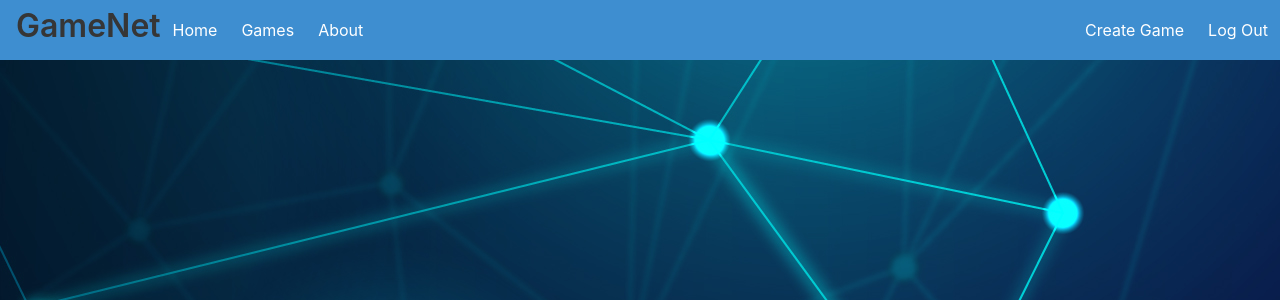
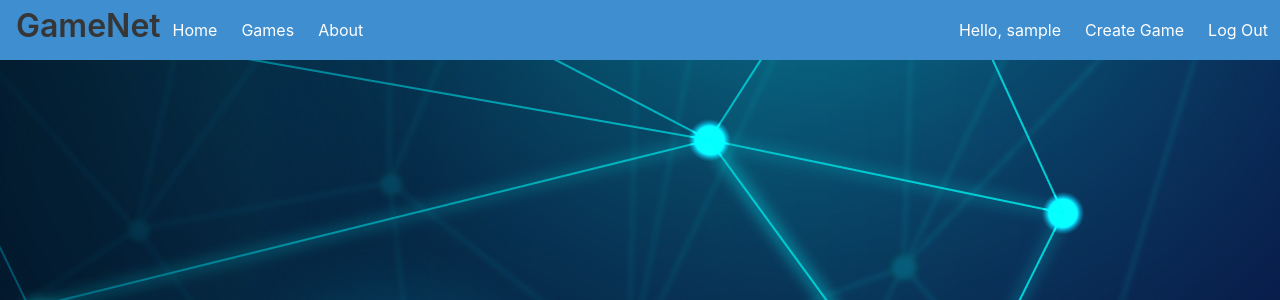
Before and after one commit to ArmadaDev25/DGameSite, a Django app: page /about/ in a window 1280 px wide. Shown: the top 300 px of the page. Run offline with Django 4.2, Linux system fonts and the light colour scheme; the visitor is signed in with stand-in values (Sample User, id 1).

Commit message:
Added the username to the Navbar to show who is currently Logged in

```diff
--- a/gamesite_project/GS_Frontend/templates/base.html
+++ b/gamesite_project/GS_Frontend/templates/base.html
@@ -29,6 +29,7 @@
 
             <div class="navbar-end">
                 {% if user.is_authenticated %}
+                    <p class="navbar-item">Hello, {{user.username}}</p>
                     <a class="navbar-item" href="{%url 'game_form' %}">
                         Create Game
                     </a>
```
